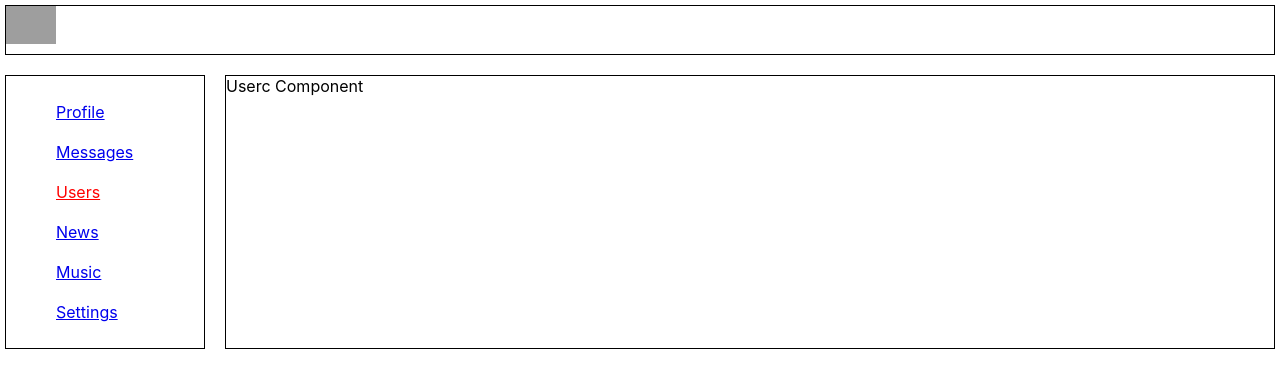
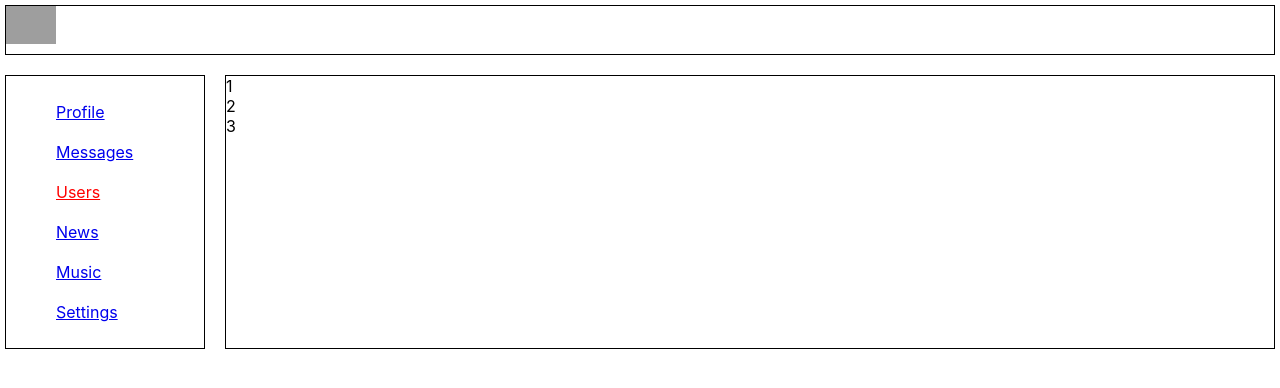
Before and after one commit to AntonVoronezh/Social-Network, a React (Create React App) app: page /users in a window 1280 px wide. Shown: the top 388 px of the page. Built offline with nearby package versions, Linux system fonts and the light colour scheme; grey boxes are pictures that could not be loaded.

Commit message:
refactoring User

```diff
--- /dev/null
+++ b/src/components/Users/User/User.jsx
@@ -0,0 +1,12 @@
+import React from 'react';
+import classes from './User.module.css';
+
+const User = props => {
+	return <div className={classes.user}>
+
+	{props.status.id}
+
+	</div>;
+};
+
+export default User;
--- /dev/null
+++ b/src/components/Users/User/User.module.css
@@ -0,0 +1,3 @@
+.user {
+    display: flex;
+}
--- a/src/components/Users/Users.jsx
+++ b/src/components/Users/Users.jsx
@@ -1,8 +1,13 @@
 import React from 'react';
 import classes from './Users.module.css';
+import User from './User/User';
 
 const Users = props => {
-	return <div>Userc Component</div>;
+	const users = props.users.map(u => {
+		return <User key={u.id} status={u} />;
+	});
+
+	return <div className={classes.users}>{users}</div>;
 };
 
 export default Users;
--- a/src/containers/Users/Users.js
+++ b/src/containers/Users/Users.js
@@ -1,10 +1,10 @@
 import { connect } from 'react-redux';
 import Users from '../../components/Users/Users';
-import { followAC, unfollowAC, setUsers } from '../../redux/reducers/usersReducer';
+import { followAC, unfollowAC, setUsersAC } from '../../redux/reducers/usersReducer';
 
 const mapStateToProps = state => {
 	return {
-		state: state.usersPage,
+		users: state.usersPage.users,
 	};
 };
 
@@ -12,7 +12,7 @@ const mapDispatchToProps = dispatch => {
 	return {
 		followCB: id => dispatch(followAC(id)),
         unfollowCB: id => dispatch(unfollowAC(id)),
-        setUsersCB: users => dispatch(setUsers(users)),
+        setUsersCB: users => dispatch(setUsersAC(users)),
 	};
 };
 
--- a/src/redux/reducers/rootReducer.js
+++ b/src/redux/reducers/rootReducer.js
@@ -6,7 +6,7 @@ import usersReducer from './usersReducer';
 const rootReducer = combineReducers({
 	profilePage: profileReducer,
 	dialogsPage: dialogReducer,
-	uswersPage: usersReducer,
+	usersPage: usersReducer,
 });
 
 export default rootReducer;
--- a/src/redux/reducers/usersReducer.js
+++ b/src/redux/reducers/usersReducer.js
@@ -77,4 +77,4 @@ export default usersReducer;
 
 export const followAC = userId => ({ type: FOLLOW, userId });
 export const unfollowAC = userId => ({ type: UNFOLLOW, userId });
-export const setUsers = users => ({ type: SETUSERS, users });
+export const setUsersAC = users => ({ type: SETUSERS, users });
```
